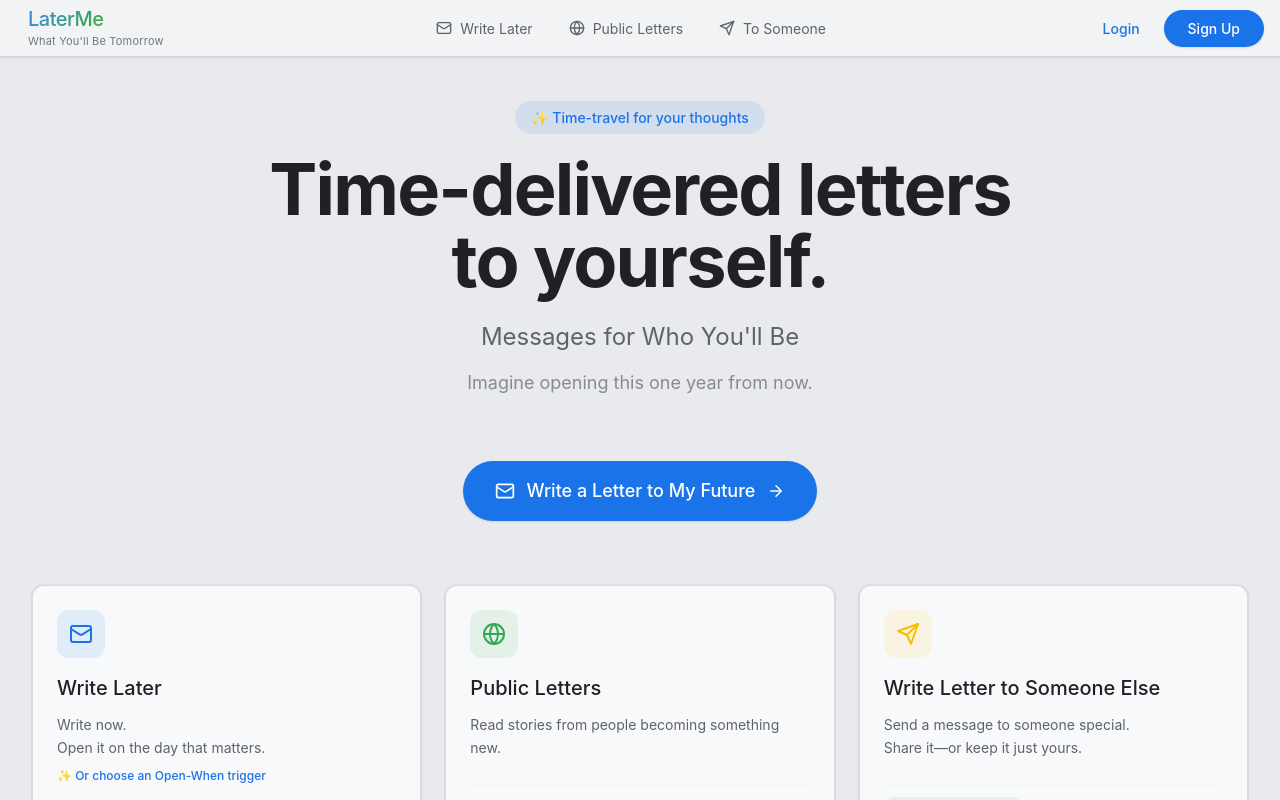
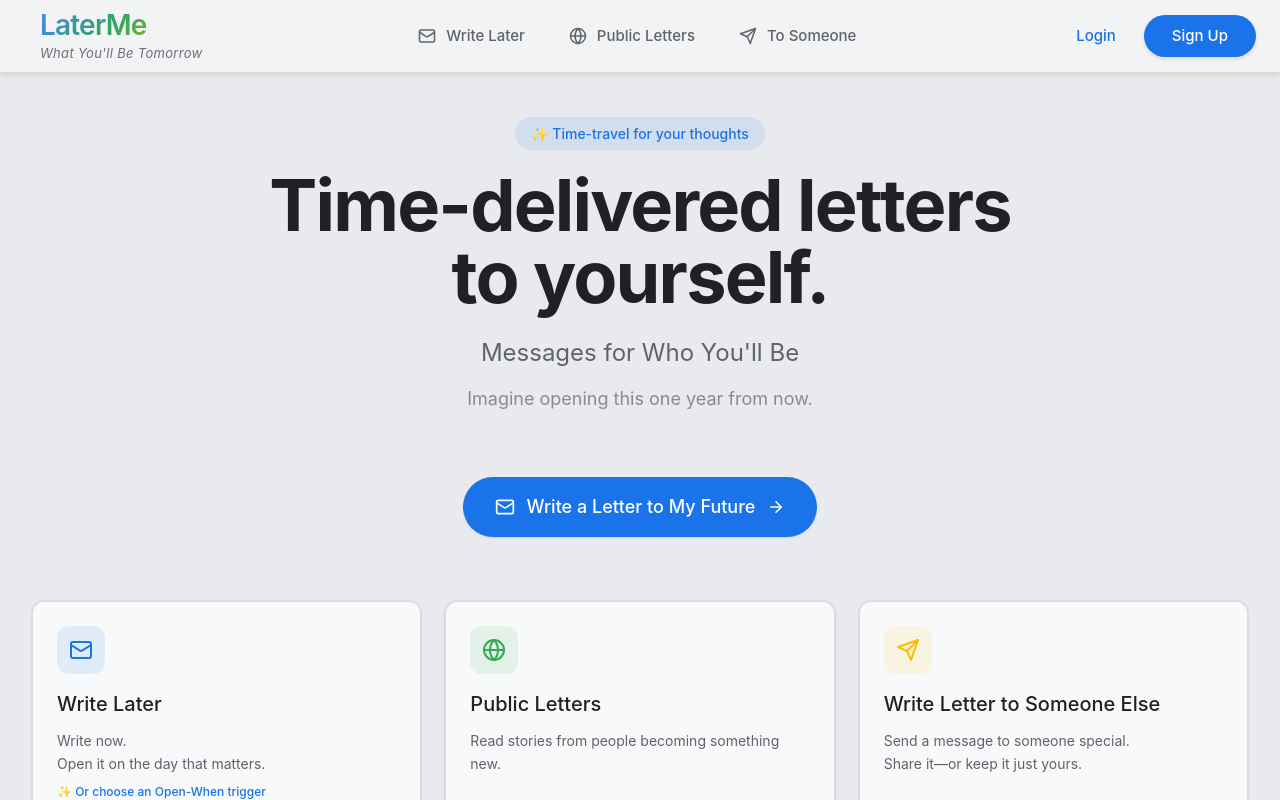
Before and after one commit to rohit-ash-choudhary/LaterMe, a React (Vite) app: page / in a window 1280 px wide. Shown: the top 800 px of the page. Built offline with nearby package versions, Linux system fonts and the light colour scheme; no server answers.

Commit message:
Enhance header design - Make header bar bigger, improve logo and tagline typography, enhance tab navigation

```diff
--- a/src/components/Header.jsx
+++ b/src/components/Header.jsx
@@ -55,14 +55,16 @@ const Header = ({ user, subscription, onLogout }) => {
       <div className="chrome-header-container">
         {/* Top Bar - Chrome Style */}
         <div className="chrome-top-bar">
-          {/* Logo - Minimal Chrome Style */}
+          {/* Logo - Modern Next-Gen Style */}
           <Link to="/" className="chrome-logo group">
+            <div className="flex items-center gap-3">
               <div className="flex flex-col">
                 <div className="chrome-logo-text">
                   LaterMe
                 </div>
                 <div className="chrome-tagline">
                   What You'll Be Tomorrow
+                </div>
               </div>
             </div>
           </Link>
@@ -77,7 +79,7 @@ const Header = ({ user, subscription, onLogout }) => {
               }}
               className={`chrome-tab ${isActive('/write-later') ? 'chrome-tab-active' : ''}`}
             >
-              <Mail size={16} className="chrome-tab-icon" />
+              <Mail size={18} className="chrome-tab-icon" />
               <span className="chrome-tab-text">Write Later</span>
               {isActive('/write-later') && <div className="chrome-tab-indicator" />}
             </Link>
@@ -86,7 +88,7 @@ const Header = ({ user, subscription, onLogout }) => {
               onClick={() => setShowMobileMenu(false)}
               className={`chrome-tab ${isActive('/public-letters') ? 'chrome-tab-active' : ''}`}
             >
-              <Globe size={16} className="chrome-tab-icon" />
+              <Globe size={18} className="chrome-tab-icon" />
               <span className="chrome-tab-text">Public Letters</span>
               {isActive('/public-letters') && <div className="chrome-tab-indicator" />}
             </Link>
@@ -98,7 +100,7 @@ const Header = ({ user, subscription, onLogout }) => {
               }}
               className={`chrome-tab ${isActive('/write-to-someone') ? 'chrome-tab-active' : ''}`}
             >
-              <Send size={16} className="chrome-tab-icon" />
+              <Send size={18} className="chrome-tab-icon" />
               <span className="chrome-tab-text">To Someone</span>
               {isActive('/write-to-someone') && <div className="chrome-tab-indicator" />}
             </Link>
--- a/src/index.css
+++ b/src/index.css
@@ -147,7 +147,9 @@ html {
 .chrome-header {
   background: #F1F3F4;
   border-bottom: 1px solid rgba(0, 0, 0, 0.12);
-  box-shadow: 0 1px 3px rgba(0, 0, 0, 0.08);
+  box-shadow: 0 2px 6px rgba(0, 0, 0, 0.1);
+  backdrop-filter: blur(10px);
+  -webkit-backdrop-filter: blur(10px);
 }
 
 .chrome-header-container {
@@ -159,9 +161,9 @@ html {
   display: flex;
   align-items: center;
   justify-content: space-between;
-  height: 56px;
-  padding: 0 16px;
-  gap: 16px;
+  height: 72px;
+  padding: 0 24px;
+  gap: 24px;
 }
 
 .chrome-logo {
@@ -169,33 +171,37 @@ html {
   align-items: center;
   text-decoration: none;
   min-width: fit-content;
-  padding: 8px 12px;
-  border-radius: 8px;
-  transition: background-color 0.2s;
+  padding: 12px 16px;
+  border-radius: 12px;
+  transition: all 0.2s cubic-bezier(0.4, 0, 0.2, 1);
 }
 
 .chrome-logo:hover {
   background: rgba(0, 0, 0, 0.04);
+  transform: translateY(-1px);
 }
 
 .chrome-logo-text {
-  font-size: 20px;
-  font-weight: 500;
+  font-size: 28px;
+  font-weight: 600;
   background: linear-gradient(135deg, #4285F4 0%, #34A853 50%, #FBBC04 100%);
   -webkit-background-clip: text;
   -webkit-text-fill-color: transparent;
   background-clip: text;
-  letter-spacing: -0.5px;
-  line-height: 1.2;
+  letter-spacing: -0.8px;
+  line-height: 1.1;
+  font-family: 'Google Sans', -apple-system, BlinkMacSystemFont, 'Segoe UI', sans-serif;
 }
 
 .chrome-tagline {
-  font-size: 11px;
+  font-size: 13px;
   font-weight: 400;
   color: #5F6368;
-  letter-spacing: 0.2px;
-  margin-top: 2px;
-  opacity: 0.85;
+  letter-spacing: 0.3px;
+  margin-top: 4px;
+  opacity: 0.9;
+  font-style: italic;
+  line-height: 1.3;
 }
 
 .chrome-tabs-container {
@@ -212,13 +218,13 @@ html {
   position: relative;
   display: flex;
   align-items: center;
-  gap: 8px;
-  padding: 10px 16px;
-  border-radius: 8px;
+  gap: 10px;
+  padding: 12px 20px;
+  border-radius: 10px;
   text-decoration: none;
   color: #5F6368;
-  font-size: 14px;
-  font-weight: 400;
+  font-size: 15px;
+  font-weight: 500;
   transition: all 0.2s cubic-bezier(0.4, 0, 0.2, 1);
   background: transparent;
   border: none;
@@ -228,6 +234,7 @@ html {
 .chrome-tab:hover {
   background: rgba(0, 0, 0, 0.06);
   color: #1F1F1F;
+  transform: translateY(-1px);
 }
 
 .chrome-tab-active {
@@ -252,6 +259,8 @@ html {
 
 .chrome-tab-icon {
   flex-shrink: 0;
+  width: 18px;
+  height: 18px;
 }
 
 .chrome-tab-text {
@@ -268,37 +277,39 @@ html {
 .chrome-profile-button {
   display: flex;
   align-items: center;
-  gap: 8px;
-  padding: 6px 12px;
+  gap: 10px;
+  padding: 8px 16px;
   border-radius: 24px;
   background: transparent;
   border: none;
   cursor: pointer;
-  transition: background-color 0.2s;
+  transition: all 0.2s cubic-bezier(0.4, 0, 0.2, 1);
 }
 
 .chrome-profile-button:hover {
-  background: rgba(0, 0, 0, 0.04);
+  background: rgba(0, 0, 0, 0.06);
+  transform: translateY(-1px);
 }
 
 .chrome-avatar {
-  width: 32px;
-  height: 32px;
+  width: 36px;
+  height: 36px;
   border-radius: 50%;
   background: linear-gradient(135deg, #4285F4 0%, #34A853 100%);
   color: white;
   display: flex;
   align-items: center;
   justify-content: center;
-  font-weight: 500;
-  font-size: 14px;
+  font-weight: 600;
+  font-size: 15px;
   flex-shrink: 0;
+  box-shadow: 0 2px 4px rgba(0, 0, 0, 0.1);
 }
 
 .chrome-profile-name {
-  font-size: 14px;
+  font-size: 15px;
   color: #1F1F1F;
-  font-weight: 400;
+  font-weight: 500;
 }
 
 .chrome-auth-buttons {
@@ -308,52 +319,55 @@ html {
 }
 
 .chrome-button-text {
-  padding: 8px 16px;
-  border-radius: 20px;
+  padding: 10px 20px;
+  border-radius: 24px;
   text-decoration: none;
   color: #1A73E8;
-  font-size: 14px;
+  font-size: 15px;
   font-weight: 500;
-  transition: background-color 0.2s;
+  transition: all 0.2s cubic-bezier(0.4, 0, 0.2, 1);
 }
 
 .chrome-button-text:hover {
   background: rgba(26, 115, 232, 0.08);
+  transform: translateY(-1px);
 }
 
 .chrome-button-primary {
-  padding: 8px 24px;
-  border-radius: 20px;
+  padding: 10px 28px;
+  border-radius: 24px;
   text-decoration: none;
   background: #1A73E8;
   color: white;
-  font-size: 14px;
+  font-size: 15px;
   font-weight: 500;
-  transition: all 0.2s;
-  box-shadow: 0 1px 2px rgba(0, 0, 0, 0.1);
+  transition: all 0.2s cubic-bezier(0.4, 0, 0.2, 1);
+  box-shadow: 0 2px 4px rgba(0, 0, 0, 0.1);
 }
 
 .chrome-button-primary:hover {
   background: #1557B0;
-  box-shadow: 0 2px 4px rgba(0, 0, 0, 0.15);
+  box-shadow: 0 4px 8px rgba(0, 0, 0, 0.15);
+  transform: translateY(-1px);
 }
 
 .chrome-mobile-menu-button {
   display: none;
   align-items: center;
   justify-content: center;
-  width: 40px;
-  height: 40px;
-  border-radius: 20px;
+  width: 44px;
+  height: 44px;
+  border-radius: 22px;
   background: transparent;
   border: none;
   color: #5F6368;
   cursor: pointer;
-  transition: background-color 0.2s;
+  transition: all 0.2s cubic-bezier(0.4, 0, 0.2, 1);
 }
 
 .chrome-mobile-menu-button:hover {
-  background: rgba(0, 0, 0, 0.04);
+  background: rgba(0, 0, 0, 0.06);
+  transform: scale(1.05);
 }
 
 .chrome-dropdown {
@@ -452,6 +466,11 @@ html {
 }
 
 @media (max-width: 768px) {
+  .chrome-top-bar {
+    height: 64px;
+    padding: 0 16px;
+  }
+
   .chrome-tabs-container {
     display: none;
   }
@@ -469,11 +488,15 @@ html {
   }
 
   .chrome-logo-text {
-    font-size: 18px;
+    font-size: 22px;
   }
 
   .chrome-tagline {
-    font-size: 10px;
+    font-size: 11px;
+  }
+
+  .chrome-logo {
+    padding: 8px 12px;
   }
 }
 
```
Lines whose indentation alone changed are shown as unchanged.
